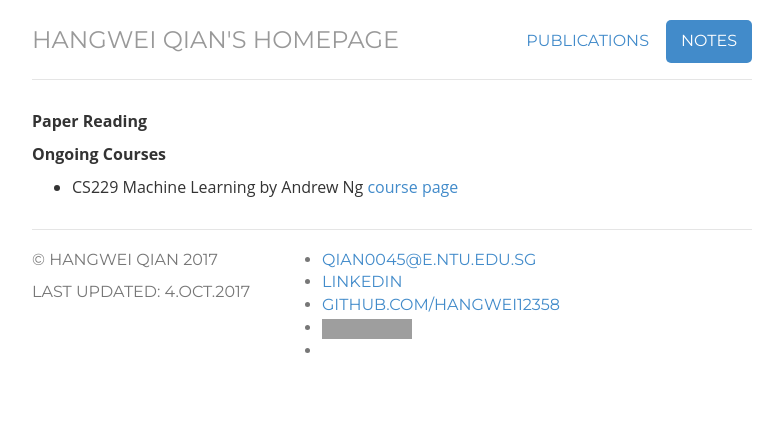
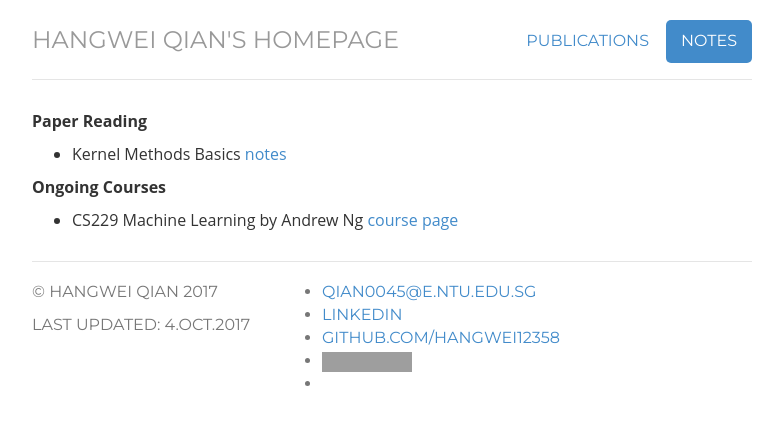
Before and after one commit to Hangwei12358/Hangwei12358.github.io, a Jekyll site: the page built from notes/index.html, in a window 1280 px wide. Shown: the top 425 px of the page, without its empty margins (248-1031 px from the left). Built offline with Jekyll 4.4.1, drawn with Linux system fonts in a browser that asks for light colours; grey boxes are pictures that could not be loaded.

Commit message:
Update index.html

```diff
--- a/notes/index.html
+++ b/notes/index.html
@@ -7,8 +7,9 @@
 <div class="notes">
 {% include post-list.html %}
 <p><dt>Paper Reading</dt></p>
-
-
+<ul>
+   <li> Kernel Methods Basics <a href= "http://cs229.stanford.edu/syllabus.html" target="_blank">notes</a></li>
+</ul>
 <p><dt>Ongoing Courses</dt></p>
 <ul>
 <li> CS229 Machine Learning by Andrew Ng <a href= "http://cs229.stanford.edu/syllabus.html" target="_blank">course page</a></li>
```
